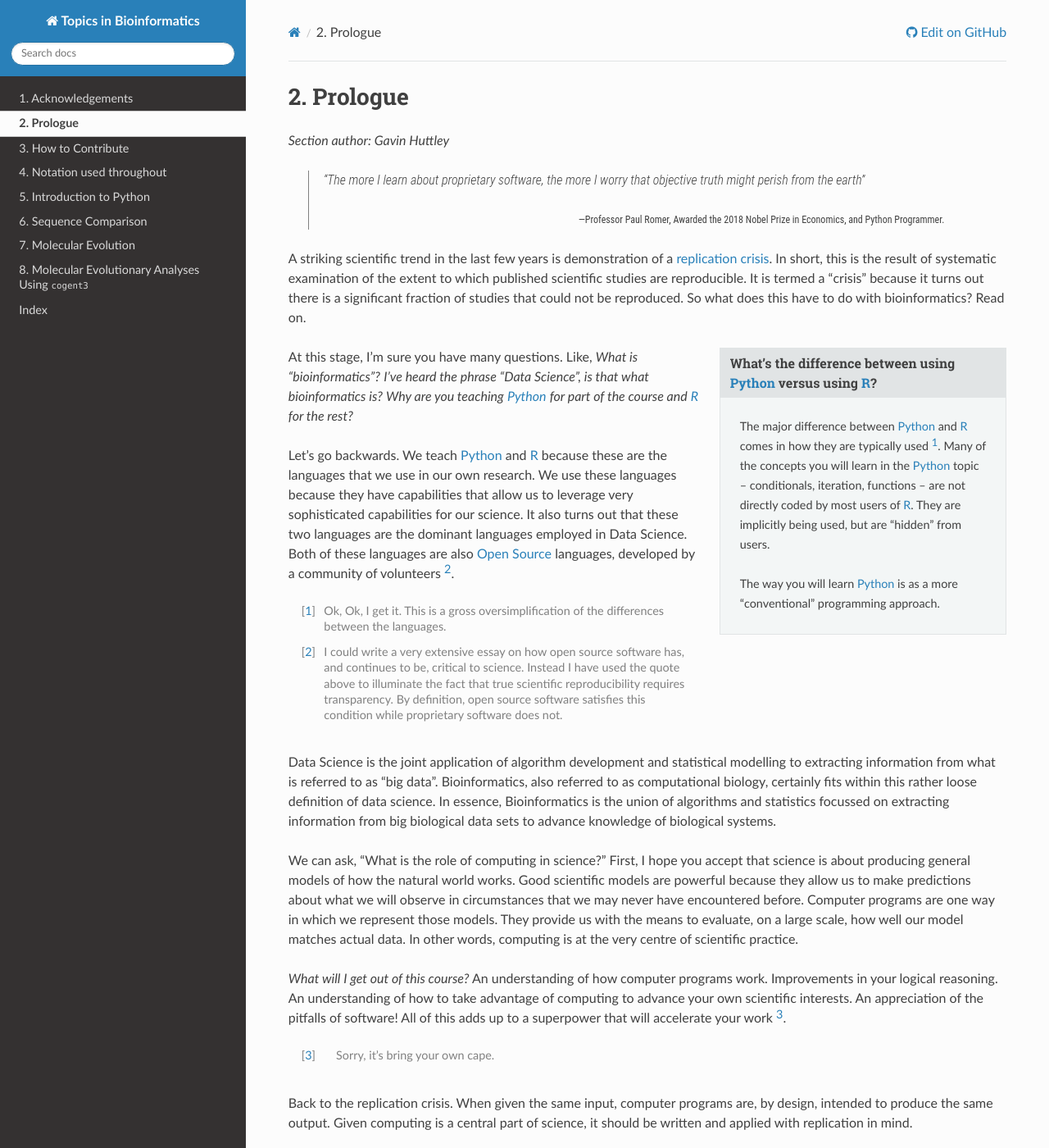
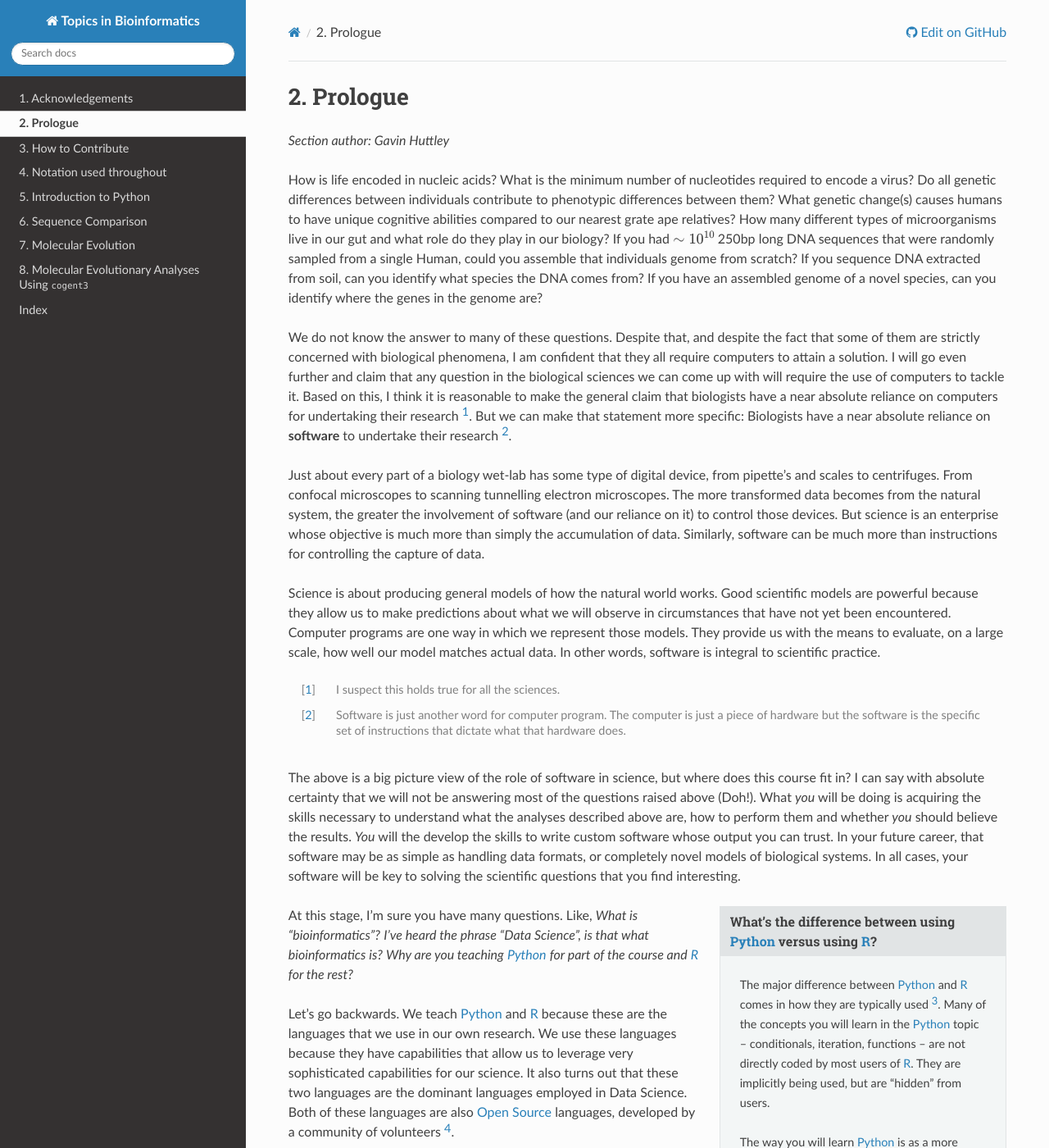
Before and after one commit to GavinHuttley/tib, a Sphinx documentation site: the page built from source/intro.rst, in a window 1280 px wide and 1400 px high. Shown: the whole window at 82% size. Built offline with Sphinx 7.4.7 and the Read the Docs theme 2.0.0, drawn with Linux system fonts in a browser that asks for light colours; some of the changed text lies outside the part shown.

Commit message:
DOC: updated intro

```diff
--- a/source/intro.rst
+++ b/source/intro.rst
@@ -4,45 +4,46 @@ Prologue
 
 .. sectionauthor:: Gavin Huttley
 
-.. todo:: include description of computational thinking, how that part is not about programming, per se, but shares similarities. Using abstraction; Decomposition; Separation of concerns;
+How is life encoded in nucleic acids? What is the minimum number of nucleotides required to encode a virus? Do all genetic differences between individuals contribute to phenotypic differences between them? What genetic change(s) causes humans to have unique cognitive abilities compared to our nearest grate ape relatives? How many different types of microorganisms live in our gut and what role do they play in our biology? If you had :math:`\sim 10^{10}` 250bp long DNA sequences that were randomly sampled from a single Human, could you assemble that individuals genome from scratch? If you sequence DNA extracted from soil, can you identify what species the DNA comes from? If you have an assembled genome of a novel species, can you identify where the genes in the genome are?
 
-.. todo:: add commentary on mechanics of programming being just part of the skill set, it's really the ability to transform a biological research question into a form that can be addressed using algorithm
+We do not know the answer to many of these questions. Despite that, and despite the fact that some of them are strictly concerned with biological phenomena, I am confident that they all require computers to attain a solution. I will go even further and claim that any question in the biological sciences we can come up with will require the use of computers to tackle it. Based on this, I think it is reasonable to make the general claim that biologists have a near absolute reliance on computers for undertaking their research [1]_. But we can make that statement more specific: Biologists have a near absolute reliance on **software** to undertake their research [2]_.
 
-.. epigraph::
+Just about every part of a biology wet-lab has some type of digital device, from pipette's and scales to centrifuges. From confocal microscopes to scanning tunnelling electron microscopes. The more transformed data becomes from the natural system, the greater the involvement of software (and our reliance on it) to control those devices. But science is an enterprise whose objective is much more than simply the accumulation of data. Similarly, software can be much more than instructions for controlling the capture of data.
 
-    “The more I learn about proprietary software, the more I worry that objective truth might perish from the earth”
+Science is about producing general models of how the natural world works. Good scientific models are powerful because they allow us to make predictions about what we will observe in circumstances that have not yet been encountered. Computer programs are one way in which we represent those models. They provide us with the means to evaluate, on a large scale, how well our model matches actual data. In other words, software is integral to scientific practice.
 
-    --- Professor Paul Romer, Awarded the 2018 Nobel Prize in Economics, and Python Programmer.
+.. [1] I suspect this holds true for all the sciences.
+.. [2] Software is just another word for computer program. The computer is just a piece of hardware but the software is the specific set of instructions that dictate what that hardware does.
 
-A striking scientific trend in the last few years is demonstration of a `replication crisis`_. In short, this is the result of systematic examination of the extent to which published scientific studies are reproducible. It is termed a "crisis" because it turns out there is a significant fraction of studies that could not be reproduced. So what does this have to do with bioinformatics? Read on.
+The above is a big picture view of the role of software in science, but where does this course fit in? I can say with absolute certainty that we will not be answering most of the questions raised above (Doh!). What *you* will be doing is acquiring the skills necessary to understand what the analyses described above are, how to perform them and whether *you* should believe the results. *You* will the develop the skills to write custom software whose output you can trust. In your future career, that software may be as simple as handling data formats, or completely novel models of biological systems. In all cases, your software will be key to solving the scientific questions that you find interesting.
 
 .. sidebar:: What's the difference between using Python_ versus using R_?
 
-    The major difference between Python_ and R_ comes in how they are typically used [1]_. Many of the concepts you will learn in the Python_ topic -- conditionals, iteration, functions -- are not directly coded by most users of R_. They are implicitly being used, but are "hidden" from users.
+    The major difference between Python_ and R_ comes in how they are typically used [3]_. Many of the concepts you will learn in the Python_ topic -- conditionals, iteration, functions -- are not directly coded by most users of R_. They are implicitly being used, but are "hidden" from users.
 
     The way you will learn Python_ is as a more "conventional" programming approach.
-
-.. todo:: the benefits, a different way of seeing, logical improvements in work, super power
 
 At this stage, I'm sure you have many questions. Like, *What is "bioinformatics"?* *I've heard the phrase "Data Science", is that what bioinformatics is?* *Why are you teaching* |Python|_ *for part of the course and* |R|_ *for the rest?*
 
 .. |Python| replace:: *Python*
 .. |R| replace:: *R*
 
-Let's go backwards. We teach Python_ and R_ because these are the languages that we use in our own research. We use these languages because they have capabilities that allow us to leverage very sophisticated capabilities for our science. It also turns out that these two languages are the dominant languages employed in Data Science. Both of these languages are also `Open Source <https://en.wikipedia.org/wiki/Open_source>`_ languages, developed by a community of volunteers [2]_.
+Let's go backwards. We teach Python_ and R_ because these are the languages that we use in our own research. We use these languages because they have capabilities that allow us to leverage very sophisticated capabilities for our science. It also turns out that these two languages are the dominant languages employed in Data Science. Both of these languages are also `Open Source <https://en.wikipedia.org/wiki/Open_source>`_ languages, developed by a community of volunteers [4]_.
 
-.. [1] Ok, Ok, I get it. This is a gross oversimplification of the differences between the languages.
+.. [3] Ok, Ok, I get it. This is a gross oversimplification of the differences between the languages.
 
-.. [2] I could write a very extensive essay on how open source software has, and continues to be, critical to science. Instead I have used the quote above to illuminate the fact that true scientific reproducibility requires transparency. By definition, open source software satisfies this condition while proprietary software does not.
+.. [4] I could write a very extensive essay on how open source software has, and continues to be, critical to science. Instead I have used the quote above to illuminate the fact that true scientific reproducibility requires transparency. By definition, open source software satisfies this condition while proprietary software does not.
 
 :index:`Data Science` is the joint application of algorithm development and statistical modelling to extracting information from what is referred to as "big data". Bioinformatics, also referred to as computational biology, certainly fits within this rather loose definition of data science. In essence, Bioinformatics is the union of algorithms and statistics focussed on extracting information from big biological data sets to advance knowledge of biological systems.
 
 .. seriously, need to acknowledge that languages are different
 
-We can ask, "What is the role of computing in science?" First, I hope you accept that science is about producing general models of how the natural world works. Good scientific models are powerful because they allow us to make predictions about what we will observe in circumstances that we may never have encountered before. Computer programs are one way in which we represent those models. They provide us with the means to evaluate, on a large scale, how well our model matches actual data. In other words, computing is at the very centre of scientific practice.
+.. todo:: include description of computational thinking, how that part is not about programming, per se, but shares similarities. Using abstraction; Decomposition; Separation of concerns;
 
-*What will I get out of this course?* An understanding of how computer programs work. Improvements in your logical reasoning. An understanding of how to take advantage of computing to advance your own scientific interests. An appreciation of the pitfalls of software! All of this adds up to a superpower that will accelerate your work [3]_.
+.. todo:: add commentary on mechanics of programming being just part of the skill set, it's really the ability to transform a biological research question into a form that can be addressed using algorithm
 
-.. [3] Sorry, it's bring your own cape.
+.. todo:: the benefits, a different way of seeing, logical improvements in work, super power
 
-Back to the replication crisis. When given the same input, computer programs are, by design, intended to produce the same output. Given computing is a central part of science, it should be written and applied with replication in mind.
+*What will I get out of this course?* An understanding of how computer programs work. Improvements in your logical reasoning. An understanding of how to take advantage of computing to advance your own scientific interests. An appreciation of the pitfalls of software! All of this adds up to a superpower that will accelerate your work [5]_.
+
+.. [5] Sorry, it's bring your own cape.
```
